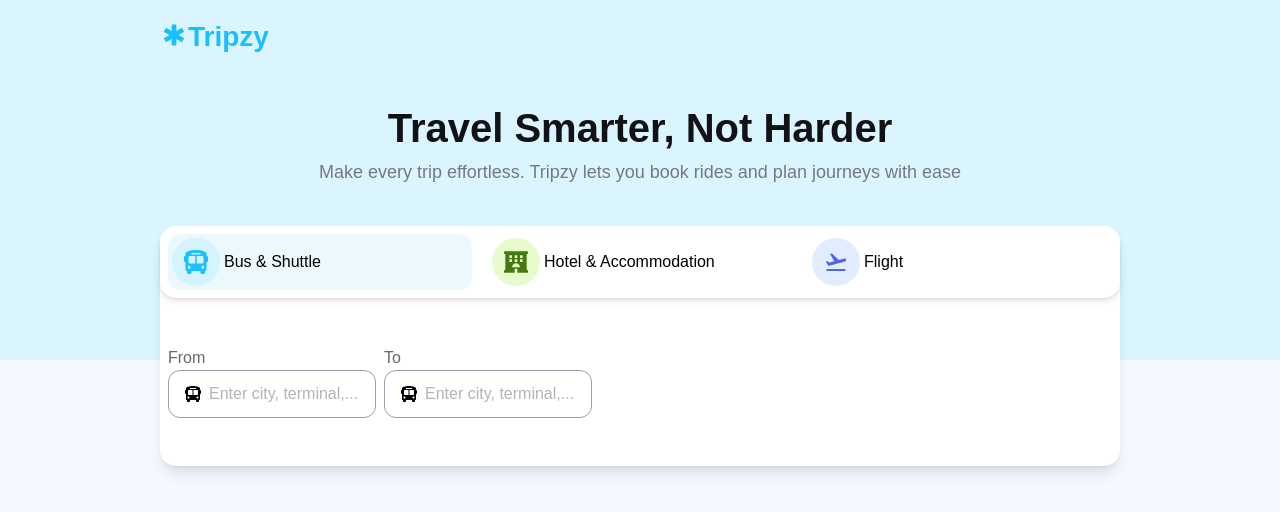
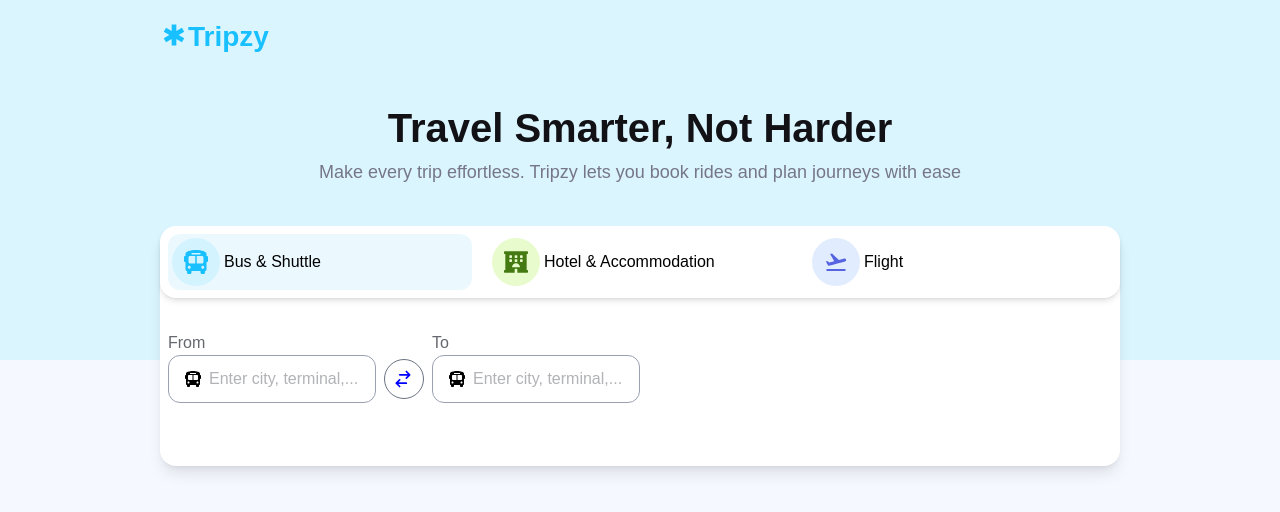
Before and after one commit to rigby200602/tripzy-frontend-test-LeDienThanhTung, a Next.js app: page / in a window 1280 px wide. Shown: the top 512 px of the page. Built offline with nearby package versions, Linux system fonts and the light colour scheme.

Commit message:
add switch button

```diff
--- a/components/Tabs.jsx
+++ b/components/Tabs.jsx
@@ -3,7 +3,8 @@
 import React, { useEffect, useRef, useState } from "react";
 import { FaBusAlt, FaHotel } from "react-icons/fa";
 import { MdFlightTakeoff } from "react-icons/md";
-import  SearchBar  from "@/components/SearchBar"
+import SearchBar from "@/components/SearchBar";
+import { HiOutlineSwitchHorizontal } from "react-icons/hi";
 
 const tabs = [
   {
@@ -79,11 +80,16 @@ const Tabs = () => {
             <div className="flex h-full w-full gap-2 mx-2">
               <div className="flex-col">
                 <p className="font-medium text-[#65686F]">From</p>
-                <SearchBar/>
+                <SearchBar />
+              </div>
+              <div className="my-7">
+                <button className="border border-gray-500 rounded-full h-10 w-10 cursor-pointer">
+                  <HiOutlineSwitchHorizontal color="blue" size={20} className="mx-2"/>
+                </button>
               </div>
               <div className="flex-col">
                 <p className="font-medium text-[#65686F]">To</p>
-                <SearchBar/>
+                <SearchBar />
               </div>
             </div>
           </div>
```
